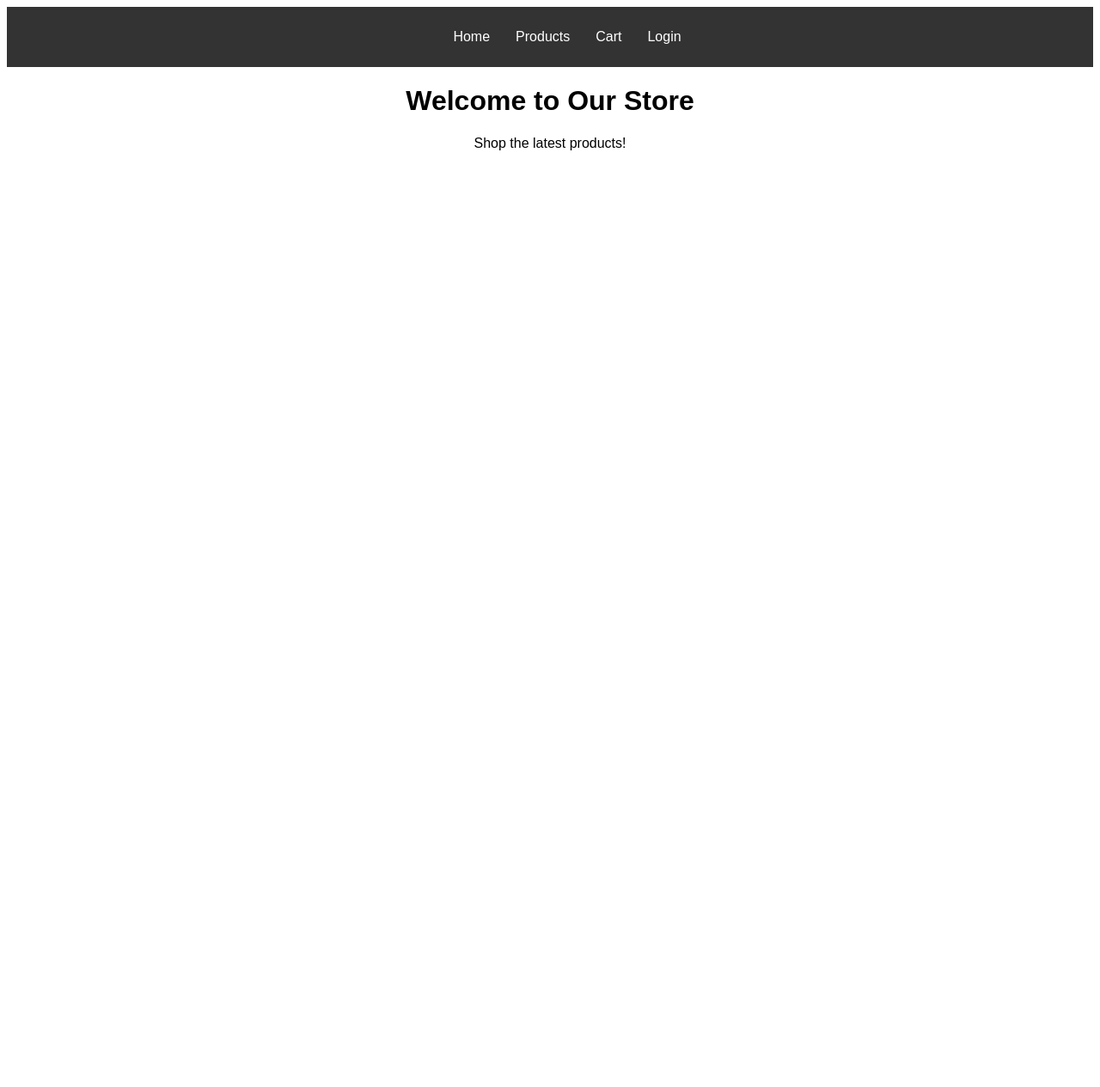
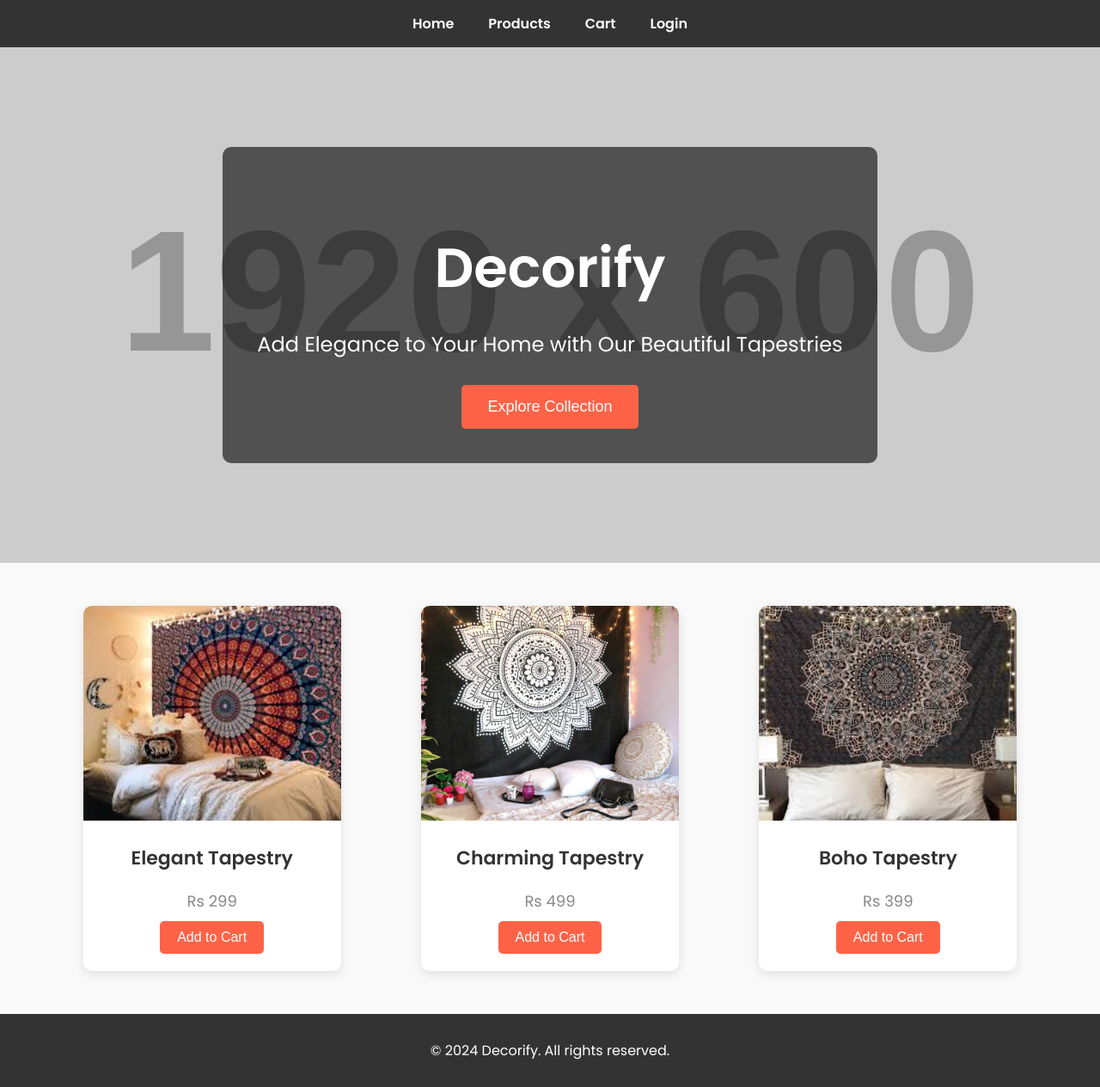
Before and after one commit to VardhiniVenkataramani/decorify, a website: page index.html in a window 1280 px wide. Shown: the whole page at 86% size. Before the commit the page ends 800 px from the top, so only its background shows below. Drawn offline with Linux system fonts and the light colour scheme; placeholder pictures from the web are drawn by us.

Commit message:
Decorify page

```diff
--- a/index.html
+++ b/index.html
@@ -3,10 +3,13 @@
 <head>
     <meta charset="UTF-8">
     <meta name="viewport" content="width=device-width, initial-scale=1.0">
-    <title>eCommerce Store</title>
+    <title>Decorify - Beautiful Home Decor Tapestries</title>
     <link rel="stylesheet" href="style.css">
+    <!-- Google Fonts -->
+    <link href="https://fonts.googleapis.com/css2?family=Poppins:wght@300;400;600&display=swap" rel="stylesheet">
 </head>
 <body>
+    <!-- Navbar -->
     <nav>
         <ul>
             <li><a href="/">Home</a></li>
@@ -15,7 +18,41 @@
             <li><a href="/login">Login</a></li>
         </ul>
     </nav>
-    <h1>Welcome to Our Store</h1>
-    <p>Shop the latest products!</p>
+
+    <!-- Hero Section -->
+    <section class="hero">
+        <div class="hero-overlay">
+            <h1>Decorify</h1>
+            <p>Add Elegance to Your Home with Our Beautiful Tapestries</p>
+            <button>Explore Collection</button>
+        </div>
+    </section>
+
+    <!-- Product Grid -->
+    <section class="products">
+        <div class="product-card">
+            <img src="img1.jpg" alt="Decorative Tapestry 1">
+            <h2>Elegant Tapestry</h2>
+            <p class="price">Rs 299</p>
+            <button>Add to Cart</button>
+        </div>
+        <div class="product-card">
+            <img src="img2.jpg" alt="Decorative Tapestry 2">
+            <h2>Charming Tapestry</h2>
+            <p class="price">Rs 499</p>
+            <button>Add to Cart</button>
+        </div>
+        <div class="product-card">
+            <img src="img3.jpg" alt="Decorative Tapestry 3">
+            <h2>Boho Tapestry</h2>
+            <p class="price">Rs 399</p>
+            <button>Add to Cart</button>
+        </div>
+    </section>
+
+    <!-- Footer -->
+    <footer>
+        <p>&copy; 2024 Decorify. All rights reserved.</p>
+    </footer>
 </body>
 </html>
--- a/style.css
+++ b/style.css
@@ -1,24 +1,152 @@
+/* Global Styles */
 body {
-    font-family: Arial, sans-serif;
-    text-align: center;
+    margin: 0;
+    font-family: 'Poppins', sans-serif;
+    background-color: #f9f9f9;
+    color: #333;
+}
+
+ul {
+    list-style-type: none;
+    margin: 0;
+    padding: 0;
 }
 
 nav {
     background-color: #333;
-    padding: 10px;
+    padding: 15px;
 }
 
 nav ul {
-    list-style: none;
     display: flex;
     justify-content: center;
 }
 
 nav ul li {
-    margin: 0 15px;
+    margin: 0 20px;
 }
 
 nav ul li a {
     color: white;
     text-decoration: none;
+    font-size: 16px;
+    font-weight: 600;
 }
+
+nav ul li a:hover {
+    color: #ff6347;
+}
+
+/* Hero Section */
+.hero {
+    background-image: url('https://via.placeholder.com/1920x600'); /* Replace with actual image */
+    background-size: cover;
+    background-position: center;
+    height: 600px;
+    position: relative;
+    display: flex;
+    align-items: center;
+    justify-content: center;
+}
+
+.hero-overlay {
+    background: rgba(0, 0, 0, 0.6); /* Dark transparent overlay */
+    color: white;
+    padding: 40px;
+    text-align: center;
+    border-radius: 10px;
+}
+
+.hero h1 {
+    font-size: 64px;
+    margin-bottom: 20px;
+}
+
+.hero p {
+    font-size: 24px;
+    margin-bottom: 30px;
+}
+
+.hero button {
+    background-color: #ff6347;
+    color: white;
+    border: none;
+    padding: 15px 30px;
+    font-size: 18px;
+    border-radius: 5px;
+    cursor: pointer;
+    transition: background-color 0.3s;
+}
+
+.hero button:hover {
+    background-color: #ff4500;
+}
+
+/* Product Grid */
+.products {
+    display: flex;
+    justify-content: space-around;
+    margin: 50px auto;
+    padding: 0 50px;
+}
+
+.product-card {
+    background-color: #fff;
+    border-radius: 10px;
+    box-shadow: 0 4px 12px rgba(0, 0, 0, 0.1);
+    overflow: hidden;
+    text-align: center;
+    width: 300px;
+    transition: transform 0.3s;
+}
+
+.product-card:hover {
+    transform: translateY(-10px); /* Lift effect */
+}
+
+.product-card img {
+    width: 100%;
+    height: 250px;
+    object-fit: cover; /* Ensures images are well-positioned */
+}
+
+.product-card h2 {
+    font-size: 22px;
+    margin: 20px 0;
+}
+
+.product-card .price {
+    font-size: 18px;
+    color: #888;
+    margin: 10px 0;
+}
+
+.product-card button {
+    background-color: #ff6347;
+    color: white;
+    padding: 10px 20px;
+    border: none;
+    font-size: 16px;
+    border-radius: 5px;
+    cursor: pointer;
+    transition: background-color 0.3s;
+    margin-bottom: 20px;
+}
+
+.product-card button:hover {
+    background-color: #ff4500;
+}
+
+/* Footer */
+footer {
+    background-color: #333;
+    color: white;
+    text-align: center;
+    padding: 30px 0;
+    margin-top: 50px;
+}
+
+footer p {
+    margin: 0;
+    font-size: 16px;
+}
```
Also changed, not shown: img1.jpg (added), img2.jpg (added), img3.jpg (added).
